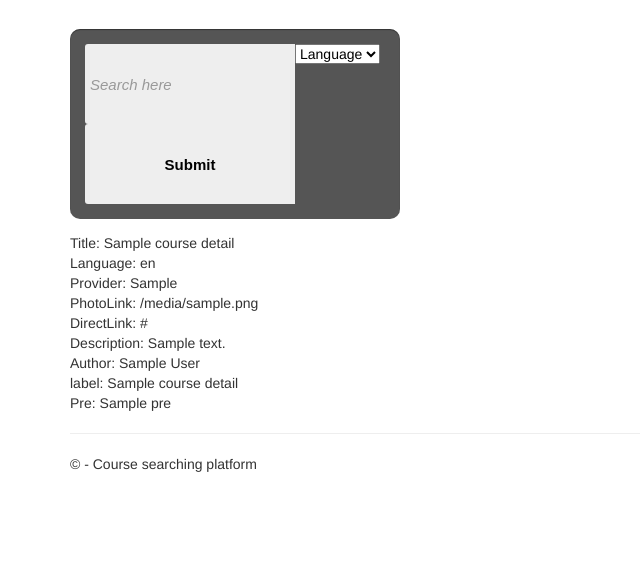
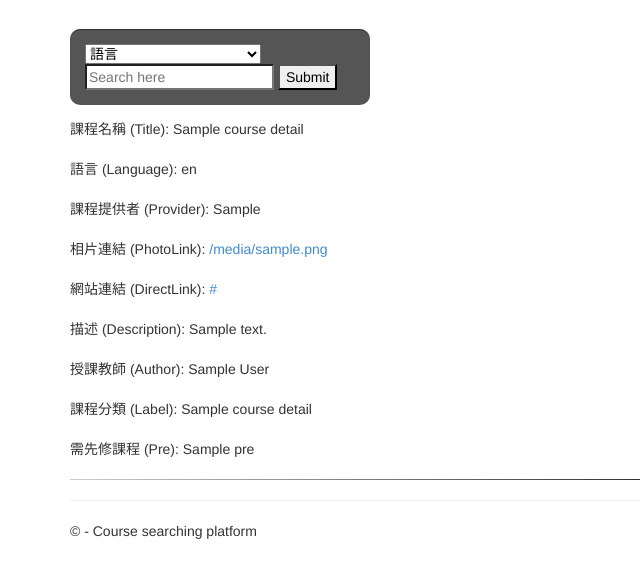
Before and after one commit to Yuiizui/DataBase, a Flask app: page /search in a window 1280 px wide. Shown: the part 51-629 px from the top of the page, without its empty margins (0-640 px from the left). Run offline with Flask 2, Linux system fonts and the light colour scheme; a database or web service that is not in the repository returns one stand-in record (values such as "Sample title"); parts of the project's set-up code (start-up, migrations or seed data) failed here and were passed over; some libraries are stand-ins or nearby versions.

Commit message:
搜尋排版完成 (第一版)

```diff
--- a/FlaskWebProject1/FlaskWebProject1/static/content/search_box.css
+++ b/FlaskWebProject1/FlaskWebProject1/static/content/search_box.css
@@ -19,7 +19,7 @@
 /*-------------------------------------*/
 
 .form-wrapper-2 {
-    width: 330px;
+    width: 300px;
     padding: 15px;
     background: #555;
     -moz-border-radius: 10px;
@@ -30,43 +30,32 @@
     box-shadow: 0 1px 1px rgba(0,0,0,.4) inset, 0 1px 0 rgba(255,255,255,.2);
 }
 
-    .form-wrapper-2 input {
-        width: 210px;
-        height: 80px;
-        padding: 10px 5px;
-        float: left;
-        font: bold 15px 'Raleway', sans-serif;
+    .form-wrapper-2 input [type="submit"] {
+        overflow: visible;
+        position: relative;
+        float: right;
         border: 0;
-        background: #eee;
-        -moz-border-radius: 3px 0 0 3px;
-        -webkit-border-radius: 3px 0 0 3px;
-        border-radius: 3px 0 0 3px;
+        padding: 0;
+        cursor: pointer;
+        height: 40px;
+        width: 110px;
+        font: bold 15px/40px 'Raleway', sans-serif;
+        color: #fff;
+        text-transform: uppercase;
+        background: #D88F3C;
+        -moz-border-radius: 0 3px 3px 0;
+        -webkit-border-radius: 0 3px 3px 0;
+        border-radius: 0 3px 3px 0;
+        text-shadow: 0 -1px 0 rgba(0, 0,0, .3);
     }
 
-        .form-wrapper-2 input:focus {
-            outline: 0;
-            background: #fff;
-            -moz-box-shadow: 0 0 2px rgba(0,0,0,.8) inset;
-            -webkit-box-shadow: 0 0 2px rgba(0,0,0,.8) inset;
-            box-shadow: 0 0 2px rgba(0,0,0,.8) inset;
+        .form-wrapper-2 input[type="submit"]:hover {
+            background: #FA8807;
         }
 
-        .form-wrapper-2 input::-webkit-input-placeholder {
-            color: #999;
-            font-weight: normal;
-            font-style: italic;
-        }
-
-        .form-wrapper-2 input:-moz-placeholder {
-            color: #999;
-            font-weight: normal;
-            font-style: italic;
-        }
-
-        .form-wrapper-2 input:-ms-input-placeholder {
-            color: #999;
-            font-weight: normal;
-            font-style: italic;
+        .form-wrapper-2 input[type="submit"]:active,
+        .form-wrapper-2 input[type="submit"]:focus {
+            background: #c42f2f;
         }
 
     .form-wrapper-2 button {
--- a/FlaskWebProject1/FlaskWebProject1/templates/users.html
+++ b/FlaskWebProject1/FlaskWebProject1/templates/users.html
@@ -6,12 +6,12 @@
 <!-- search form 6 -->
 <form class="form-wrapper-2 cf" name='form' id='form' method='POST' action='/search'>
     <select name="input_cat">
-        　<option value="cLanguage">Language</option>
-        　<option value="cAuthor">Author</option>
-         <option value="label">Label</option>
-        　<option value="pre">Pre</option>
-        <option value="cTitle">Title</option>
-        <option value="cProvider">Provider</option>
+        <option value="cLanguage">語言</option>
+         <option value="cAuthor">授課教師</option>
+         <option value="label">課程分類</option>
+         <option value="pre">需先修課程</option>
+         <option value="cTitle">課程名稱</option>
+         <option value="cProvider">課程提供者 (組織、學校)</option>
     </select>
     <input type="text" name = "input_text" id="input_id" value="" placeholder="Search here" required>
     <!-- <input type="text" name = "input_category" id="input_category" value="類別"> -->
@@ -19,29 +19,38 @@
     <div id="alert" style="color: red"></div>
 </form>
 
-</form>
+
 
 
 {% for user in users %}
 <p>
-    Title: {{user.cTitle}}
-    <br>
-    Language: {{user.cLanguage}}
-    <br>
-    Provider: {{user.cProvider}}
-    <br>
-    PhotoLink: {{user.cPhotoLink}}
-    <br>
-    DirectLink: {{user.cDirectLink}}
-    <br>
-    Description: {{user.cDescription}}
-    <br>
-    Author: {{user.cAuthor}}
-    <br>
-    label: {{user.label}}
-    <br>
-    Pre: {{user.pre}}
+    課程名稱 (Title): {{user.cTitle}}
+    <br><br>
+    語言 (Language): {{user.cLanguage}}
+    <br><br>
+    課程提供者 (Provider): {{user.cProvider}}
+    <br><br>
+    相片連結 (PhotoLink): <a href={{user.cPhotoLink}} target="_blank">{{user.cPhotoLink}}</a>
+    <br><br>
+    網站連結 (DirectLink): <a href={{user.cDirectLink}} target="_blank" >{{user.cDirectLink}}</a>
+    <br><br>
+    描述 (Description): {{user.cDescription}}
+    <br><br>
+    授課教師 (Author): {{user.cAuthor.replace('[','').replace(']','')}}
+    <br><br>
+    課程分類 (Label): {{user.label.replace('[','').replace(']','')}}
+    <br><br>
+    需先修課程 (Pre): {{user.pre}}
 </p>
+<style>
+hr.style-one {
+    border: 0;
+    height: 1px;
+    background: #333;
+    background-image: linear-gradient(to right, #ccc, #333, #ccc);
+}
+</style>
+<hr class="style-one">
 {% endfor %}
 
 {% endblock %}
--- a/FlaskWebProject1/FlaskWebProject1/views.py
+++ b/FlaskWebProject1/FlaskWebProject1/views.py
@@ -66,6 +66,7 @@ def about(name= None):
                 column = request.values['input_cat']
                 print(query,column)
                 tmp = mongo.db.all_course_detail.find({column:{'$regex':query}})
+                print(tmp)
                 return render_template('users.html',  users=tmp)
             else:
                 return render_template('users.html',  users=users3)
```
